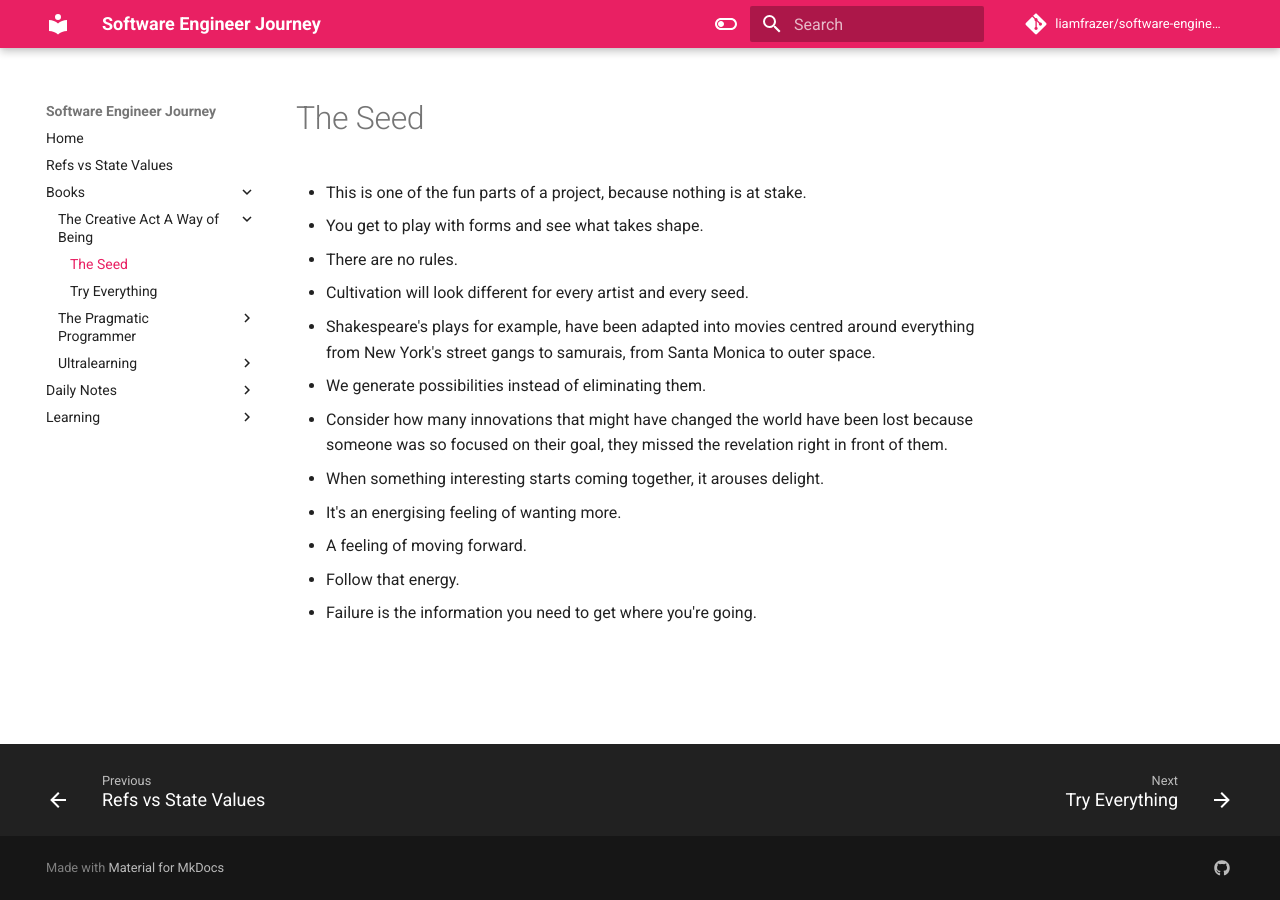
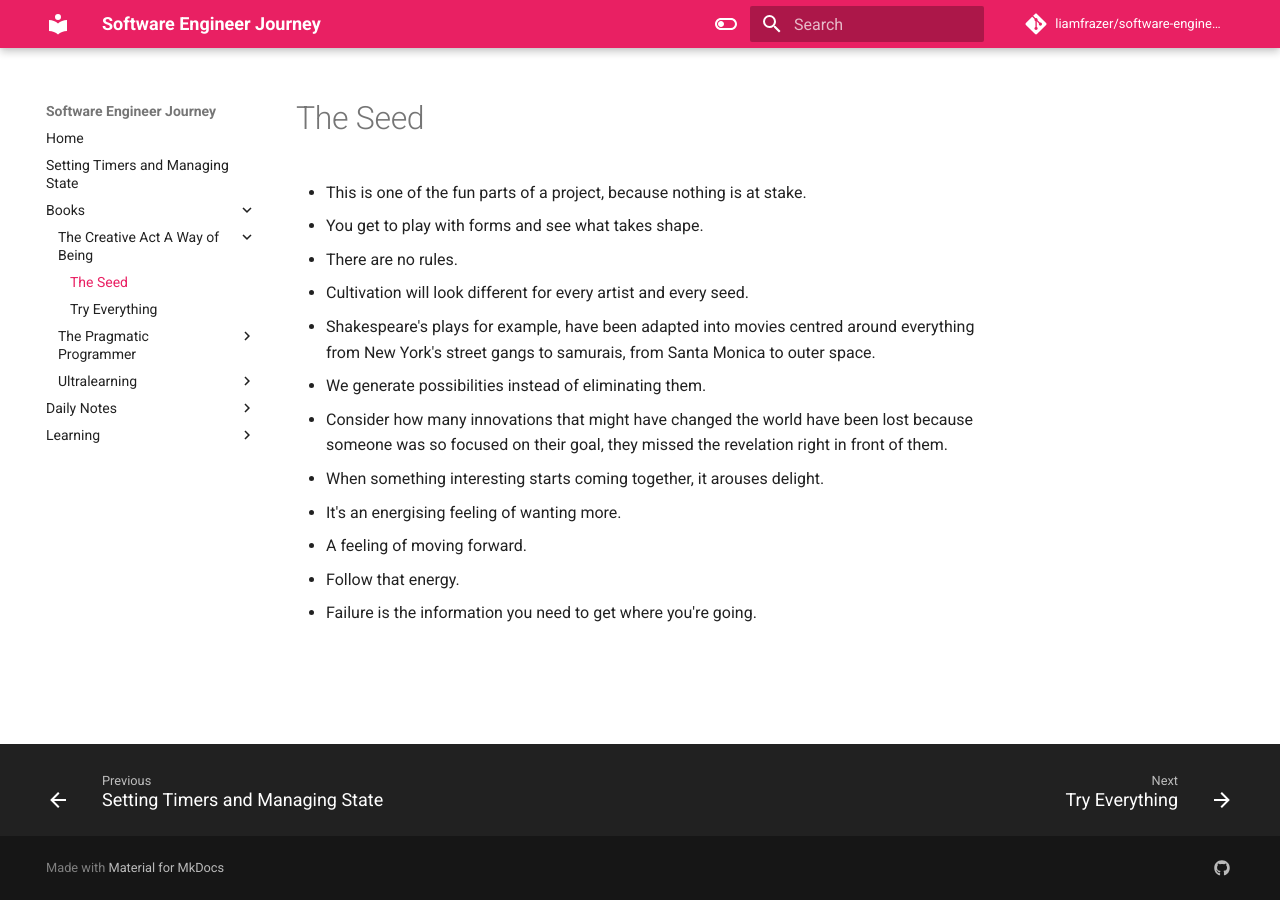
Before and after one commit to liamfrazer/software-engineer-journey, an MkDocs documentation site: the page built from docs/Books/The Creative Act - A Way of Being/The Seed.md, in a window 1280 px wide. Built offline with MkDocs 1.6.1 and Material for MkDocs 9.7.7, drawn with Linux system fonts in a browser that asks for light colours; comment, search, counter and statistics services are not loaded.

Commit message:
vault backup: 2023-12-29 11:33:44

```diff
--- /dev/null
+++ b/docs/Setting Timers and Managing State.md
@@ -0,0 +1,8 @@
+---
+tags:
+  - react
+  - useRef
+  - useState
+  - timers
+---
+# Setting Timers and Managing State
```
Also changed, not shown: docs/index.md (+1 -0 lines), docs/Learning/The Complete React Guide/Refs vs State Values.md (renamed from docs/Refs vs State Values.md).
